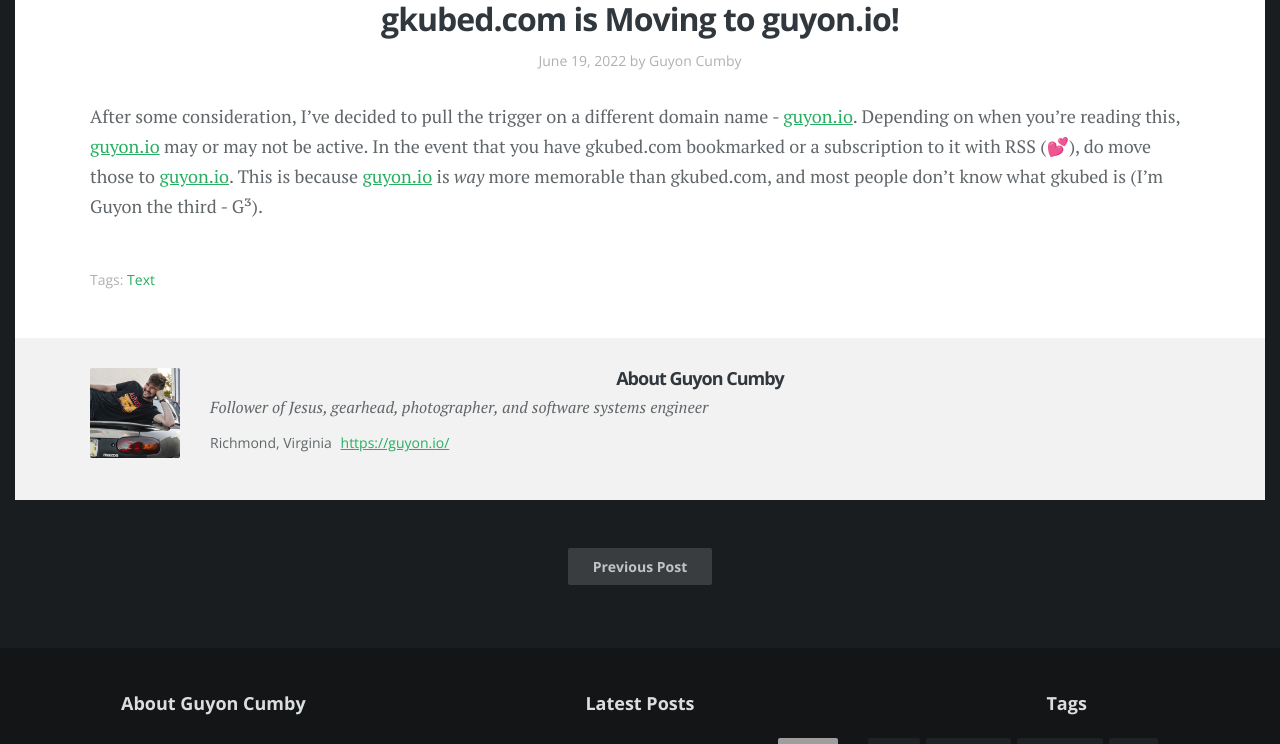
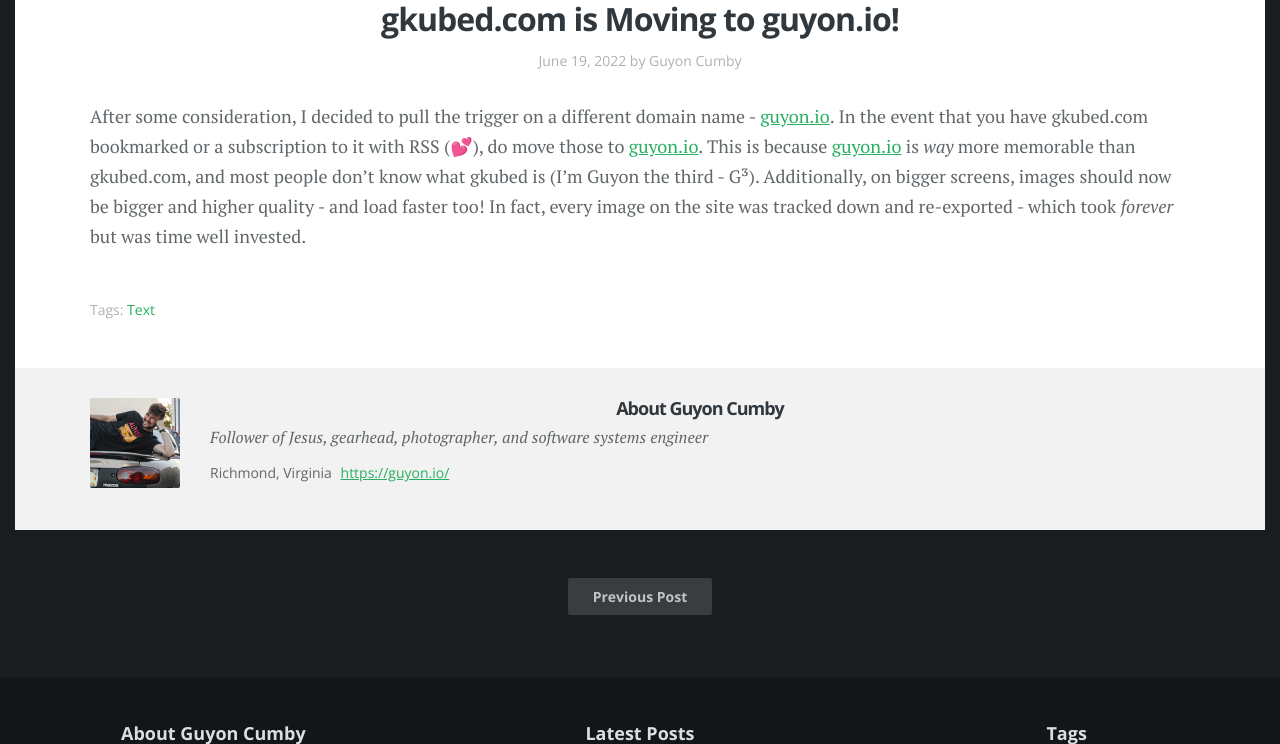
Before and after one commit to gkubed/gkubed.github.io, a Jekyll site: the page built from _posts/2022-06-19-gkubed.com-is-moving-to-guyon.io.markdown, in a window 1280 px wide and 900 px high, scrolled down 806 px, cut to the strip 156-900 px from the top of the window. Built offline with Jekyll 4.4.1, drawn with Linux system fonts in a browser that asks for light colours; some web fonts are replaced; grey boxes are pictures that could not be loaded.

Commit message:
Update gkubed.com is Moving to guyon.io! to reflect the 1400px conversion finally being complete

```diff
--- a/_posts/2022-06-19-gkubed.com-is-moving-to-guyon.io.markdown
+++ b/_posts/2022-06-19-gkubed.com-is-moving-to-guyon.io.markdown
@@ -6,4 +6,4 @@
 tags: [Text]
 ---
 
-After some consideration, I've decided to pull the trigger on a different domain name - [guyon.io](https://guyon.io). Depending on when you're reading this, [guyon.io](https://guyon.io) may or may not be active. In the event that you have gkubed.com bookmarked or a subscription to it with RSS (💕), do move those to [guyon.io](https://guyon.io). This is because [guyon.io](https://guyon.io) is *way* more memorable than gkubed.com, and most people don't know what gkubed is (I'm Guyon the third - G³).
+After some consideration, I decided to pull the trigger on a different domain name - [guyon.io](https://guyon.io). In the event that you have gkubed.com bookmarked or a subscription to it with RSS (💕), do move those to [guyon.io](https://guyon.io). This is because [guyon.io](https://guyon.io) is *way* more memorable than gkubed.com, and most people don't know what gkubed is (I'm Guyon the third - G³). Additionally, on bigger screens, images should now be bigger and higher quality - and load faster too! In fact, every image on the site was tracked down and re-exported - which took *forever* but was time well invested.
```
